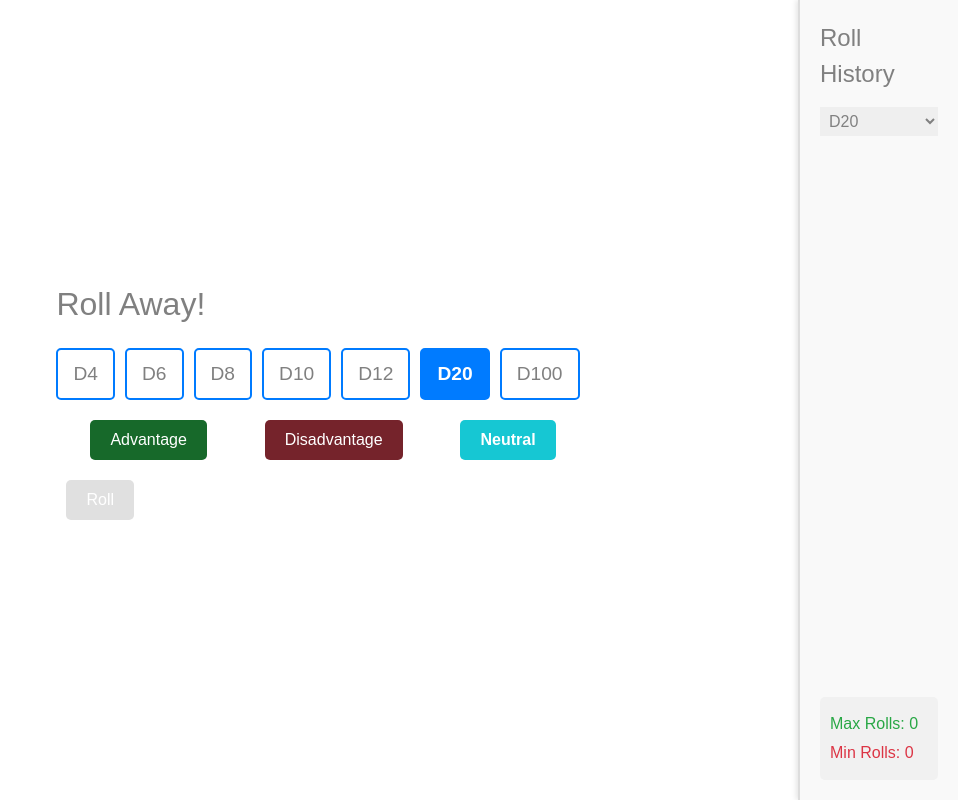
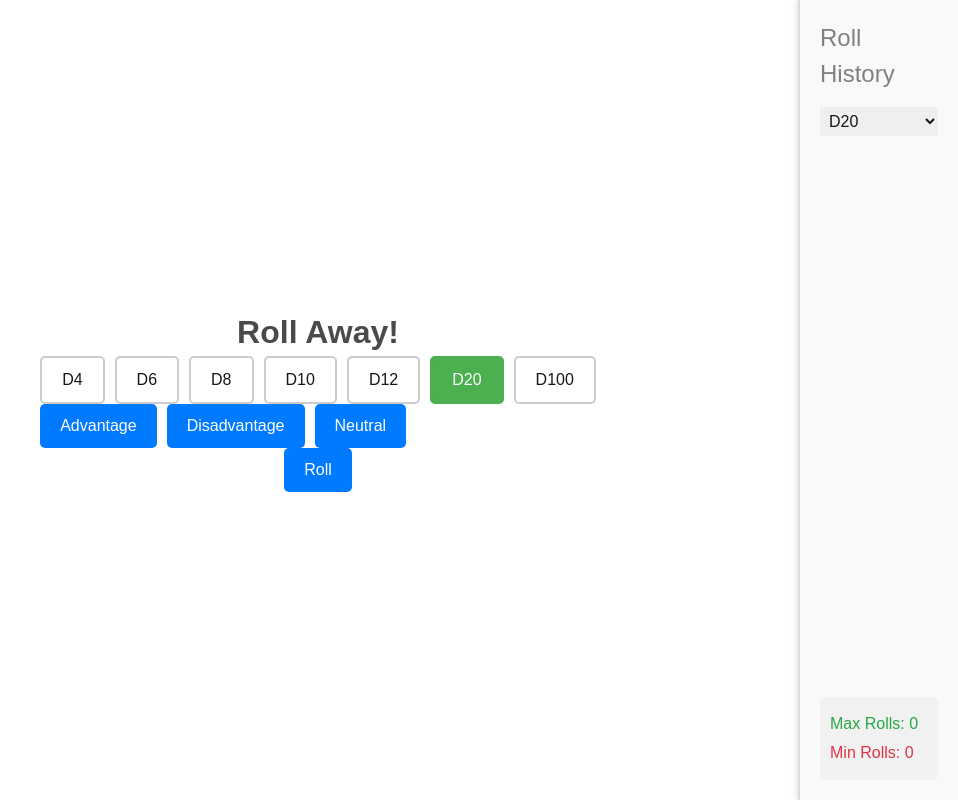
Before and after one commit to dakrushel/web_dev2_final_for_realzies, a Next.js app in the folder client/: page / in a window 1280 px wide. Shown: the whole page, without its empty margins (322-1280 px from the left). Built offline with nearby package versions, Linux system fonts and the light colour scheme.

Commit message:
Update RNGesus.module.css

```diff
--- a/client/app/components/RNGesus.module.css
+++ b/client/app/components/RNGesus.module.css
@@ -1,169 +1,66 @@
 .container {
   display: flex;
-  justify-content: space-between;
+  flex-direction: column;
+  align-items: center;
   padding: 20px;
-  color: grey;
+  gap: 20px;
 }
 
 .mainContent {
-  flex: 1;
-  max-width: 700px;
-  margin: 0 auto;
-}
-
-.sidebar {
-  position: fixed;
-  right: 0;
-  top: 0;
-  width: 12.5vw;
-  height: 100vh;
-  background-color: #f9f9f9;
-  border-left: 2px solid #ddd;
-  padding: 20px;
-  box-shadow: -2px 0 5px rgba(0, 0, 0, 0.1);
-  overflow-y: auto;
-}
-
-.historyTitle {
-  font-size: 1.5rem;
-  margin-bottom: 15px;
-  color: grey;
-}
-
-.dropdown {
-  margin-bottom: 15px;
   width: 100%;
-  padding: 5px;
-  font-size: 1rem;
-}
-
-.historyList {
-  list-style: none;
-  padding: 0;
-  margin: 0;
-}
-
-.historyItem {
-  background-color: #f1f1f1;
-  padding: 10px;
-  margin-bottom: 10px;
-  border-radius: 5px;
-  font-size: 1rem;
+  max-width: 600px;
+  text-align: center;
 }
 
 .title {
   font-size: 2rem;
-  margin-bottom: 20px;
+  font-weight: bold;
+  color: #4a4a4a;
 }
 
-.label {
-  font-size: 1rem;
-  margin-right: 10px;
+.diceList {
+  display: flex;
+  justify-content: center;
+  gap: 10px;
+  list-style: none;
+  padding: 0;
+}
+
+.die {
+  padding: 10px 20px;
+  border: 2px solid #ccc;
+  border-radius: 5px;
+  cursor: pointer;
+}
+
+.selected {
+  background-color: #4caf50;
+  color: white;
+  border-color: #4caf50;
+}
+
+.rollModeButtons {
+  display: flex;
+  gap: 10px;
 }
 
 .button {
-  margin-left: 10px;
   padding: 10px 20px;
-  font-size: 1.25rem;
-  cursor: pointer;
-  background-color: #007BFF;
-  color: white;
   border: none;
   border-radius: 5px;
-  transition: background-color 0.3s ease;
+  cursor: pointer;
+  font-size: 1rem;
+  background-color: #007bff;
+  color: white;
 }
 
 .button:hover {
   background-color: #0056b3;
 }
 
-.result {
+.result,
+.otherRollResult {
   margin-top: 20px;
-  font-size: 1.25rem;
-}
-
-.diceList {
-  display: flex;
-  gap: 10px;
-  justify-content: center;
-  list-style: none;
-  padding: 0;
-  margin: 20px 0;
-}
-
-.die {
-  padding: 10px 15px;
-  border: 2px solid #007BFF;
-  border-radius: 5px;
-  cursor: pointer;
   font-size: 1.2rem;
-  text-align: center;
-  transition: background-color 0.3s, color 0.3s;
-}
-
-.die:hover {
-  background-color: #007BFF;
-  color: white;
-}
-
-.selected {
-  background-color: #007BFF;
-  color: white;
   font-weight: bold;
 }
-
-.error {
-  color: red;
-  font-size: 1rem;
-}
-
-/* Style the Advantage, Disadvantage, and Neutral buttons */
-.rollModeButtons {
-  display: flex;
-  justify-content: space-around;
-  margin-bottom: 20px;
-}
-
-.button {
-  padding: 8px 20px;
-  font-size: 1rem;
-  cursor: pointer;
-  border-radius: 5px;
-  background-color: #e0e0e0;
-  transition: background-color 0.3s ease;
-}
-
-.button:hover {
-  background-color: #c0c0c0;
-}
-
-.selected {
-  background-color: #007bff;
-  color: white;
-  font-weight: bold;
-}
-
-
-.rollModeButtons button:nth-child(1) {
-  background-color: #17692a;
-}
-
-.rollModeButtons button:nth-child(2) {
-  background-color: #75232b;
-}
-
-.rollModeButtons button:nth-child(3) {
-  background-color: #124b83;
-}
-
-.rollModeButtons button.selected:nth-child(1) {
-  background-color: #2dc94e;
-}
-
-.rollModeButtons button.selected:nth-child(2) {
-  background-color: #dc3545;
-}
-
-.rollModeButtons button.selected:nth-child(3) {
-  background-color: #16c7d3;
-}
```
